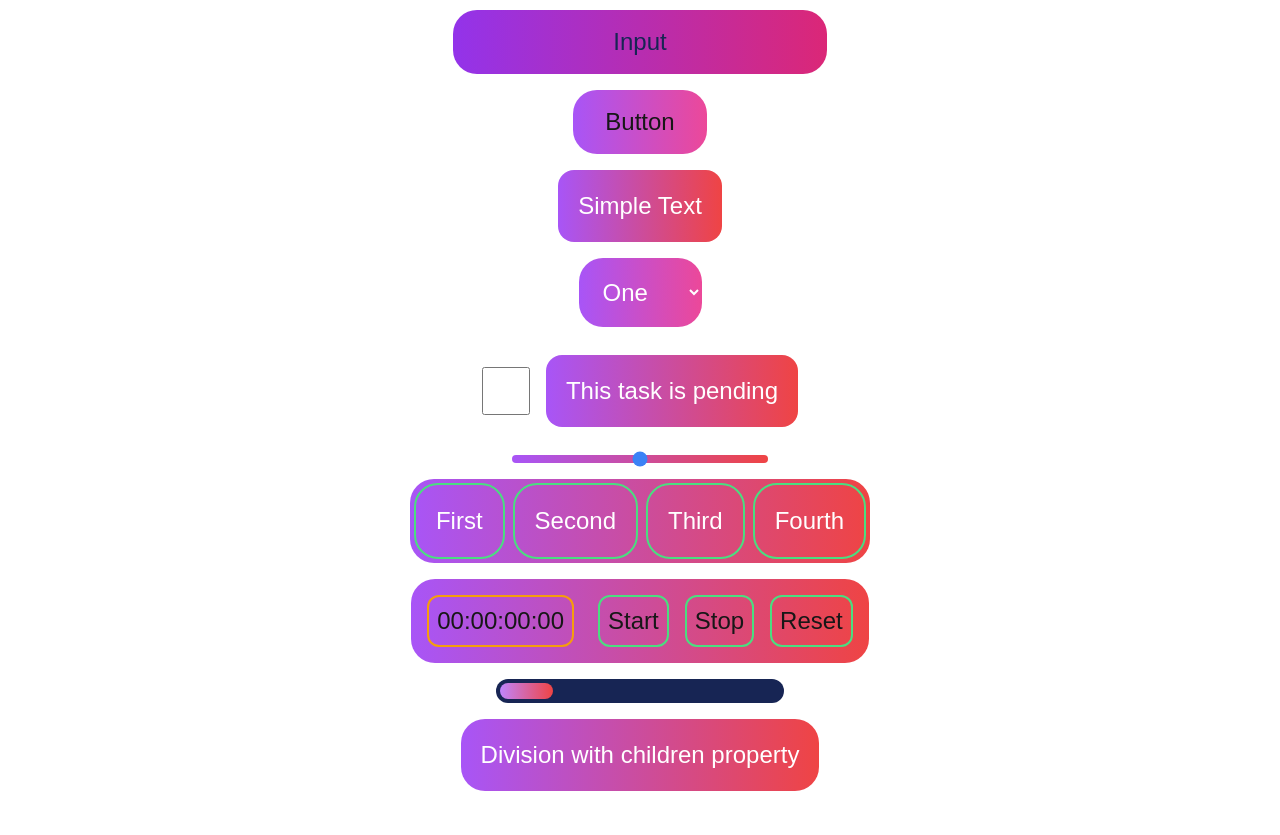
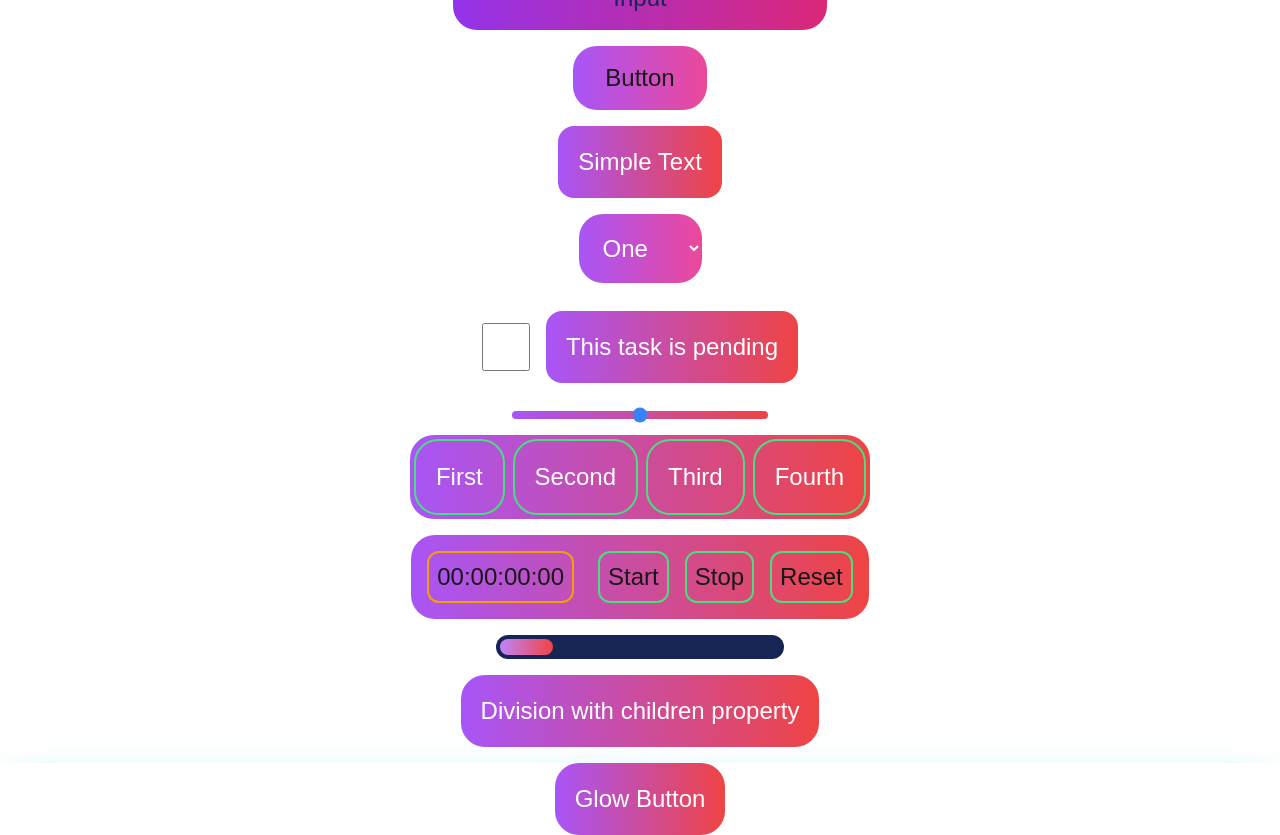
Before and after one commit to nitesh545/lifame, a Next.js app: page / in a window 1280 px wide. Before the commit the page ends 800 px from the top, so only its background shows below. Built offline with nearby package versions, Linux system fonts and the light colour scheme.

Commit message:
new component glowButton, pending

```diff
--- /dev/null
+++ b/app/components/glowButton.jsx
@@ -0,0 +1,31 @@
+"use client";
+
+import React from 'react';
+import {useState, useEffect} from 'react';
+import Division from "@/app/components/division";
+
+const GlowButton = () => {
+	const [isGlowing, setIsGlowing] = useState(false);
+
+	useEffect(() => {
+		console.log(isGlowing);
+	}, [isGlowing]);
+
+	const handleGlowing = () => {
+		setIsGlowing(!isGlowing);
+	}
+
+	return (
+
+			<div className={isGlowing ? "blur-lg bg-gradient-to-r from-red-500 to-purple-500" : "shadow-2xl shadow-cyan-500"}>
+			<button className="w-full rounded-3xl" onClick={handleGlowing}>
+				<Division>
+				Glow Button
+				</Division>
+			</button>
+			</div>
+
+	);
+};
+
+export default GlowButton;
--- a/app/page.jsx
+++ b/app/page.jsx
@@ -9,6 +9,7 @@ import ButtonGroup from "@/app/components/buttonGroup";
 import Stopwatch from "@/app/components/stopwatch";
 import ProgressBar from "@/app/components/progressBar";
 import Division from "@/app/components/division";
+import GlowButton from "@/app/components/glowButton";
 import React from "react";
 
 let components = [
@@ -22,6 +23,7 @@ let components = [
 	{id: 8, type: "Stopwatch", component: <Stopwatch />},
 	{id: 9, type: "ProgressBar", component: <ProgressBar />},
 	{id: 10, type: "Division", component: <Division>Division with children property</Division>},
+	{id: 11, type: "GlowButton", component: <GlowButton />},
 ];
 
 export default function Home() {
```
